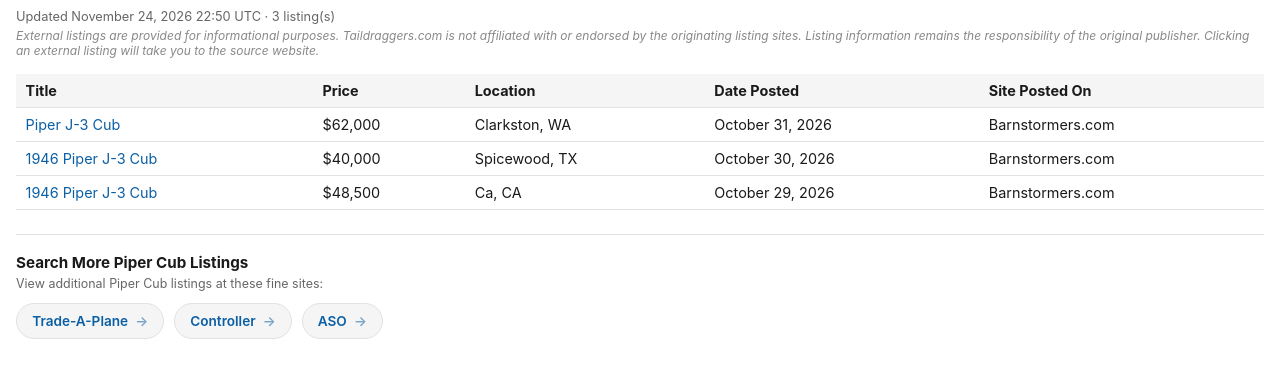
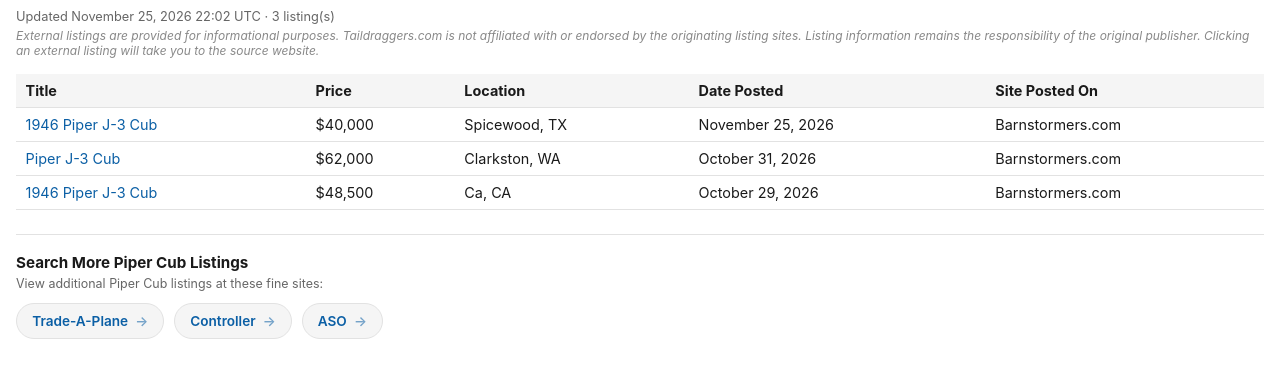
Before and after one commit to taildraggers/piper-cub-for-sale, a plain HTML site: page docs/index.html in a window 1280 px wide. Shown: the part 43-420 px from the top of the page. Drawn offline with Linux system fonts and the light colour scheme.

Commit message:
Update Piper Cub listings (2026-11-25)

```diff
--- a/docs/index.html
+++ b/docs/index.html
@@ -76,15 +76,15 @@
 </head>
 <body>
   <h1>Other Piper Cub Ads on the Web</h1>
-  <div class="updated">Updated November 24, 2026 22:50 UTC &middot; 3 listing(s)</div>
+  <div class="updated">Updated November 25, 2026 22:02 UTC &middot; 3 listing(s)</div>
   <div class="disclaimer">External listings are provided for informational purposes. Taildraggers.com is not affiliated with or endorsed by the originating listing sites. Listing information remains the responsibility of the original publisher. Clicking an external listing will take you to the source website.</div>
   <table>
     <thead>
       <tr><th>Title</th><th>Price</th><th>Location</th><th>Date Posted</th><th>Site Posted On</th></tr>
     </thead>
     <tbody>
+        <tr><td><a href="https://www.barnstormers.com/classified-2080997-1946-PIPER-J-3-CUB-FOR-SALE.html" target="_blank" rel="noopener noreferrer">1946 Piper J-3 Cub</a></td><td>$40,000</td><td>Spicewood, TX</td><td>November 25, 2026</td><td>Barnstormers.com</td></tr>
         <tr><td><a href="https://www.barnstormers.com/classified-2007019-Piper-J-3.html" target="_blank" rel="noopener noreferrer">Piper J-3 Cub</a></td><td>$62,000</td><td>Clarkston, WA</td><td>October 31, 2026</td><td>Barnstormers.com</td></tr>
-        <tr><td><a href="https://www.barnstormers.com/classified-2080997-1946-PIPER-J-3-CUB-FOR-SALE.html" target="_blank" rel="noopener noreferrer">1946 Piper J-3 Cub</a></td><td>$40,000</td><td>Spicewood, TX</td><td>October 30, 2026</td><td>Barnstormers.com</td></tr>
         <tr><td><a href="https://www.barnstormers.com/classified-2036593-1946-Piper-J-3-Cub.html" target="_blank" rel="noopener noreferrer">1946 Piper J-3 Cub</a></td><td>$48,500</td><td>Ca, CA</td><td>October 29, 2026</td><td>Barnstormers.com</td></tr>
     </tbody>
   </table>
```
